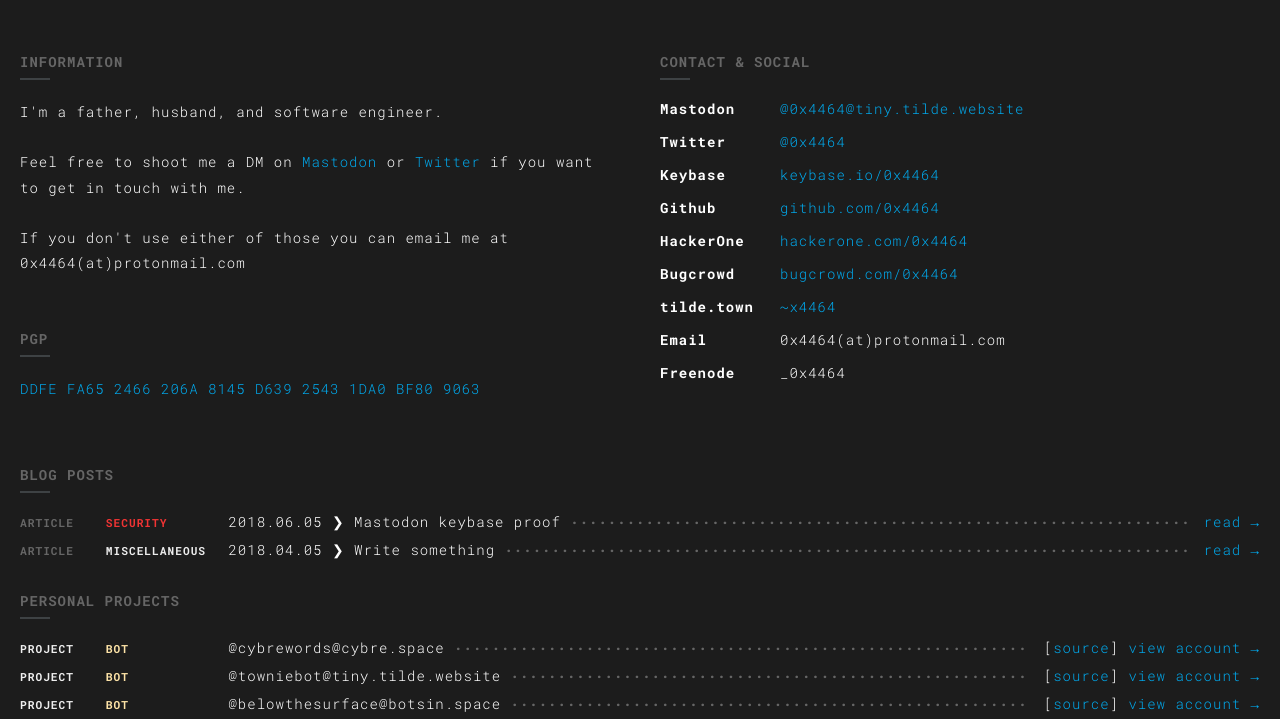
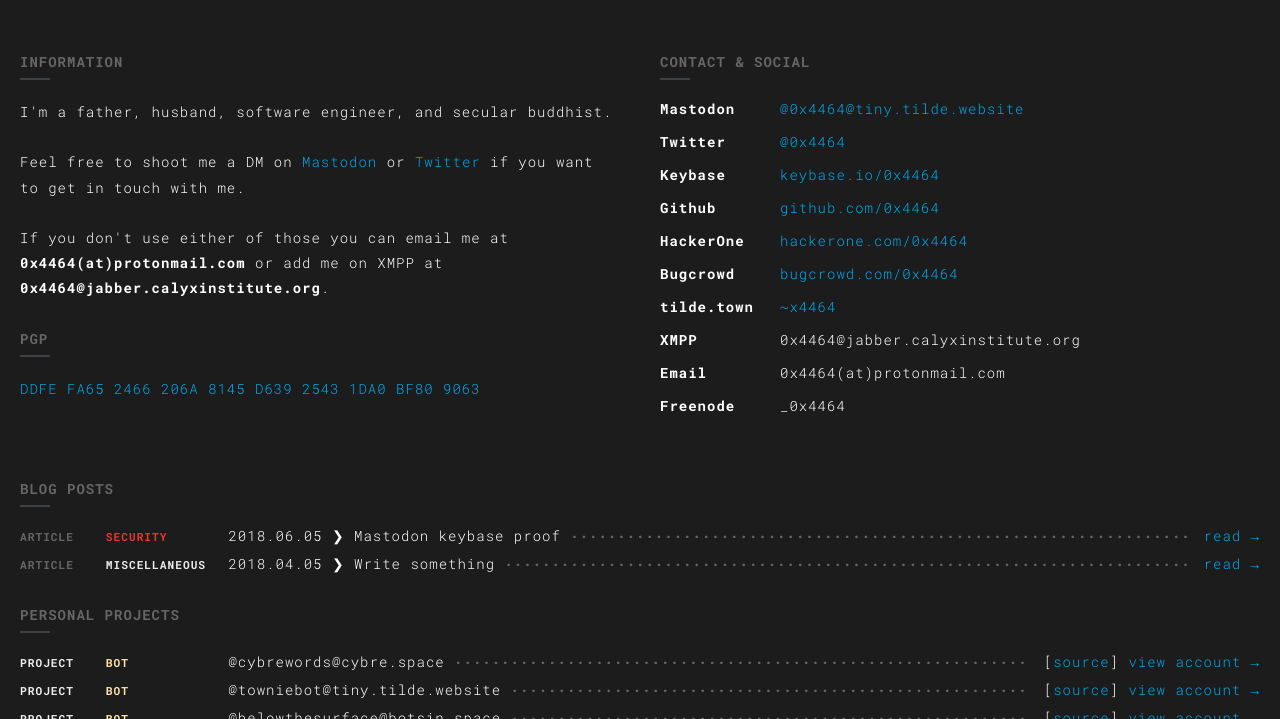
Before and after one commit to N07070/0x4464.github.io, a website: page src/index.pug in a window 1280 px wide. Shown: the part 72-791 px from the top of the page. Drawn offline with nearby package versions, Linux system fonts and the light colour scheme; files that its build step writes are made by us from their sources.

Commit message:
Added XMPP

```diff
--- a/src/index.pug
+++ b/src/index.pug
@@ -9,7 +9,7 @@
       .information--box.information--left.intro
         h2 Information
         p
-          | I'm a father, husband, and software engineer.
+          | I'm a father, husband, software engineer, and secular buddhist.
           br
           br
           | Feel free to shoot me a DM on
@@ -19,8 +19,11 @@
           |  if you want to get in touch with me.
           br
           br
-          | If you don't use either of those you can email me at 0x4464(at)protonmail.com
-          br
+          | If you don't use either of those you can email me at
+          strong 0x4464(at)protonmail.com
+          | or add me on XMPP at
+          strong 0x4464@jabber.calyxinstitute.org
+          | .
           br
         h2 PGP
         p
@@ -49,6 +52,9 @@
           li
             strong tilde.town
             a(href="http://tilde.town/~x4464", target="_blank") ~x4464
+          li
+            strong XMPP
+            | 0x4464@jabber.calyxinstitute.org
           li
             strong Email
             | 0x4464(at)protonmail.com
```
Also changed, not shown: index.html.
